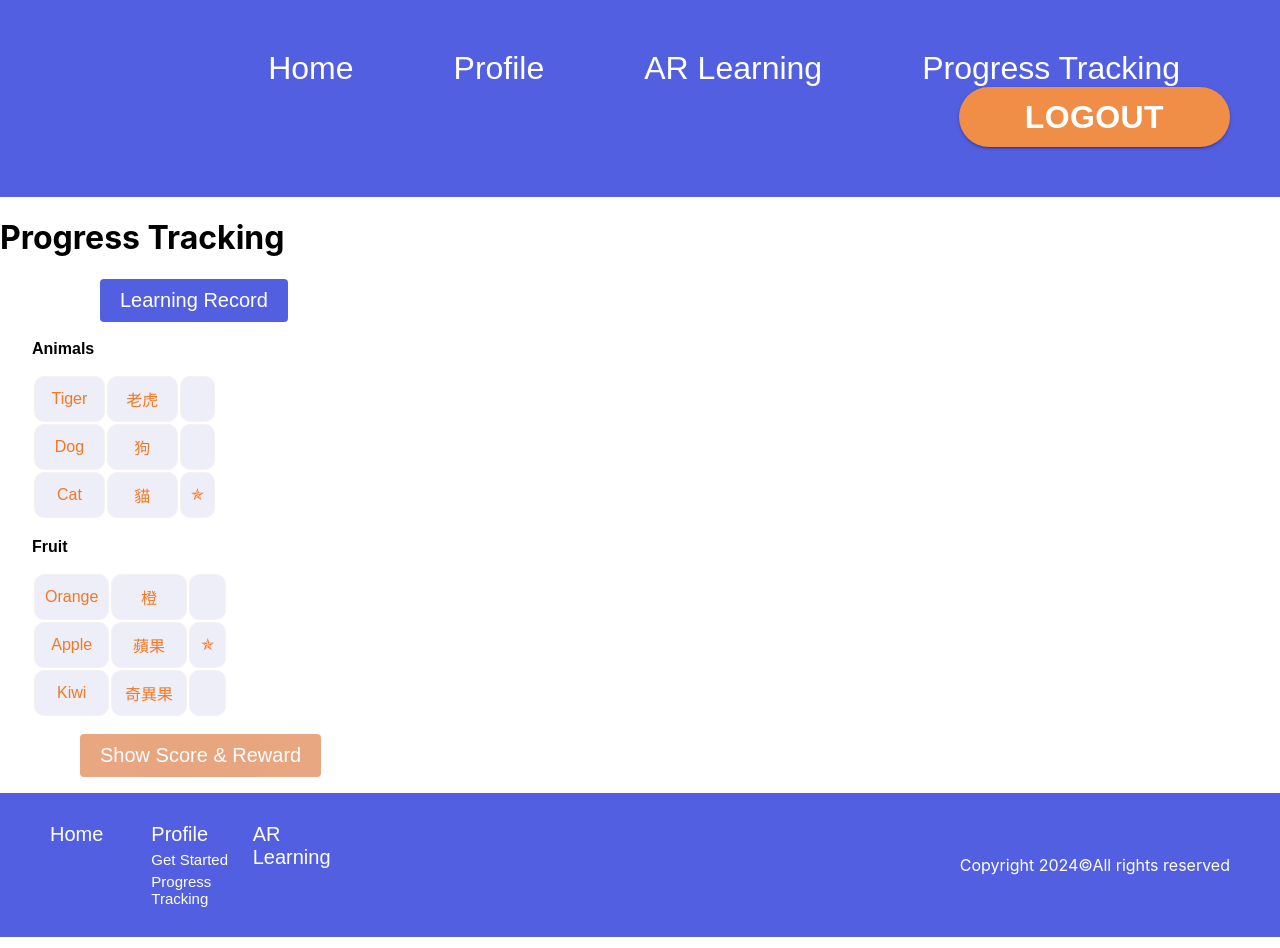
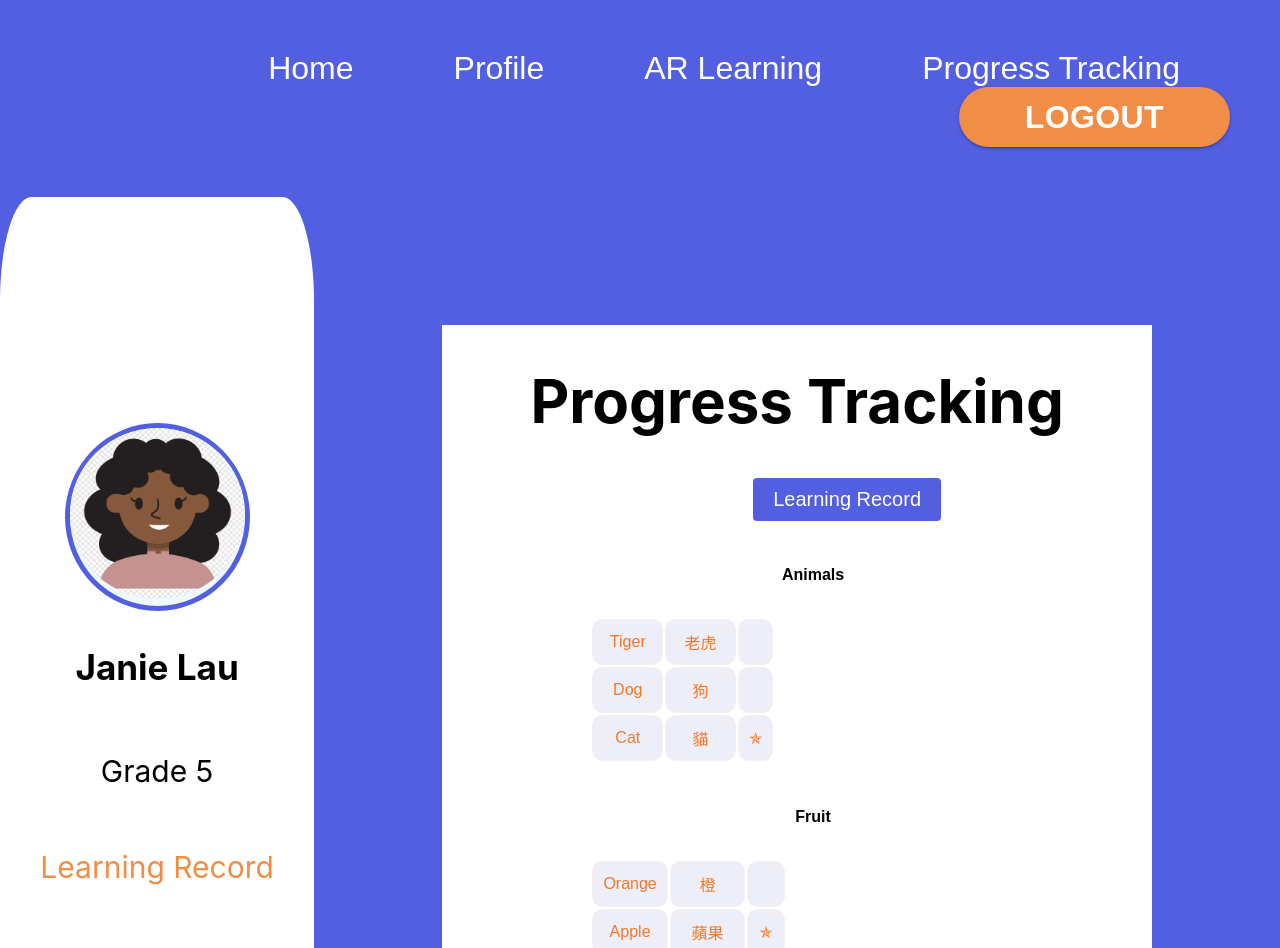
Before and after one commit to alexT0019/capstone, a React (Create React App) app: page /progress in a window 1280 px wide. Shown: the top 948 px of the page. Built offline with nearby package versions, Linux system fonts and the light colour scheme.

Commit message:
complete progress tracking left part

```diff
--- a/src/Pages/ProgressTracking.css
+++ b/src/Pages/ProgressTracking.css
@@ -0,0 +1,61 @@
+.avator {
+    background-color: aliceblue;
+}
+
+#profilePic {
+    border-radius: 50%;
+}
+
+.container-progress-tracking {
+    display: flex;
+    flex-direction: row;
+    font-size: 30px;
+    text-align: center;
+    background-color: #525FE1;
+  }
+
+  .avator {
+    border-radius: 50%;
+    border: #525FE1 5px solid;
+  }
+
+  .left-progress-tracking {
+    flex-direction: column;
+    background-color:#FFFFFF;
+    padding: 5px;
+    width: 30%;
+    justify-content: center;
+    align-items: center;
+    display: flex;
+    border-radius: 10%;
+  }
+
+  .left-progress-tracking h3{
+    text-align: left;
+    font-weight: bolder;
+  }
+
+  .link {
+    color:#F08D46;
+  }
+
+  .right-progress-tracking {
+    background-color: #FFFFFF;
+    margin: 10%;
+    width: 70%;
+    display: flex;
+    align-items: center;
+    justify-content: center;
+  }
+
+  .animal, .fruit {
+    justify-content: center;
+    align-items: center;
+    text-align: center;
+  }
+  /* Responsive layout - makes a one column-layout instead of two-column layout */
+  @media (max-width: 800px) {
+    .flex-container {
+      flex-direction: column;
+    }
+}
--- a/src/Pages/ProgressTracking.js
+++ b/src/Pages/ProgressTracking.js
@@ -1,4 +1,6 @@
 import { useEffect, useState } from 'react';
+import avator from './Images/avatar.png';
+import './ProgressTracking.css';
 
 function ProgressTracking() {
   const [isClient, setIsClient] = useState(false);
@@ -13,11 +15,28 @@ function ProgressTracking() {
   };
 
   return (
+    <div class="container-progress-tracking">
+            <div class="left-progress-tracking">
+
+                <div class="avator">
+                    <img style={{width:175, height:171}}
+                    src={avator}
+                    alt="Avatar"
+                    id="profilePic"
+                />
+                </div>
+                <h3>Janie Lau</h3>
+                <p>Grade 5</p>
+                <p class="link">Learning Record</p>
+                <p class="link">User Setting</p>
+
+            </div>
+                <div class="right-progress-tracking">
                     <div>
                       <h1>Progress Tracking</h1>
                       <button className="button">Learning Record</button>
                       <p></p>
-      <span className="animals">Animals</span>
+                      <span class="animals">Animals</span>
                       <p></p>
                       <table>
                         <tr>
@@ -37,7 +56,7 @@ function ProgressTracking() {
                         </tr>
                       </table>
                       <p></p>
-      <span className="fruit">Fruit</span>
+                      <span class="fruit">Fruit</span>
                       <p></p>
                       <table>
                         <tr>
@@ -68,6 +87,12 @@ function ProgressTracking() {
                         </div>
                       )}
                     </div>
+
+
+                </div>
+
+        </div>
+
   );
 }
 
--- a/src/Pages/UserProfile.css
+++ b/src/Pages/UserProfile.css
@@ -27,7 +27,7 @@
     justify-content: center;
     align-items: center;
     display: flex;
-    border-radius: 10%;
+    border-radius: 5%;
   }
 
   .left h3{
@@ -35,8 +35,8 @@
     font-weight: bolder;
   }
 
-  .left p {
-
+  .link {
+    color:#F08D46;
   }
 
   .right {
--- a/src/Pages/UserProfile.js
+++ b/src/Pages/UserProfile.js
@@ -15,8 +15,8 @@ function UserProfile() {
                 </div>
                 <h3>Janie Lau</h3>
                 <p>Grade 5</p>
-                <h3>Learning Record</h3>
-                <h3>User Setting</h3>
+                <p class="link">Learning Record</p>
+                <p class="link">User Setting</p>
 
             </div>
                 <div class="right">
```
Lines whose indentation alone changed are shown as unchanged.
